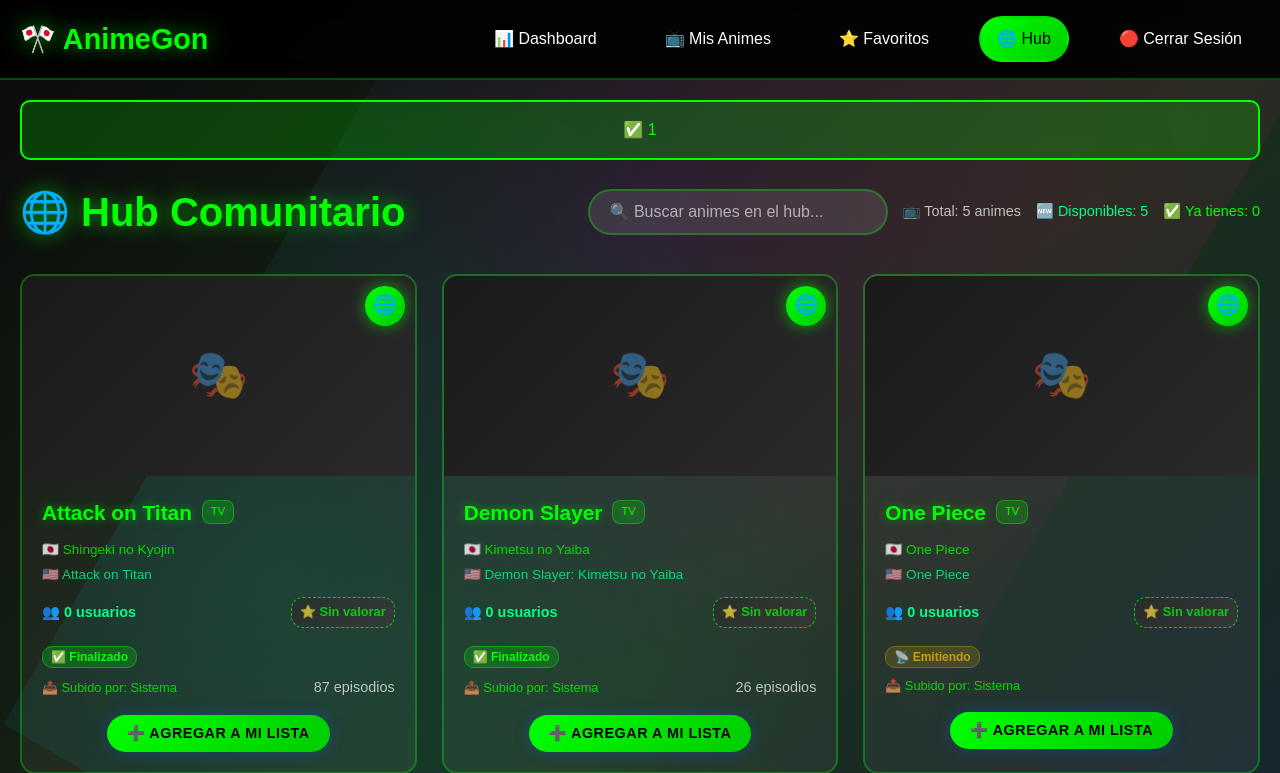
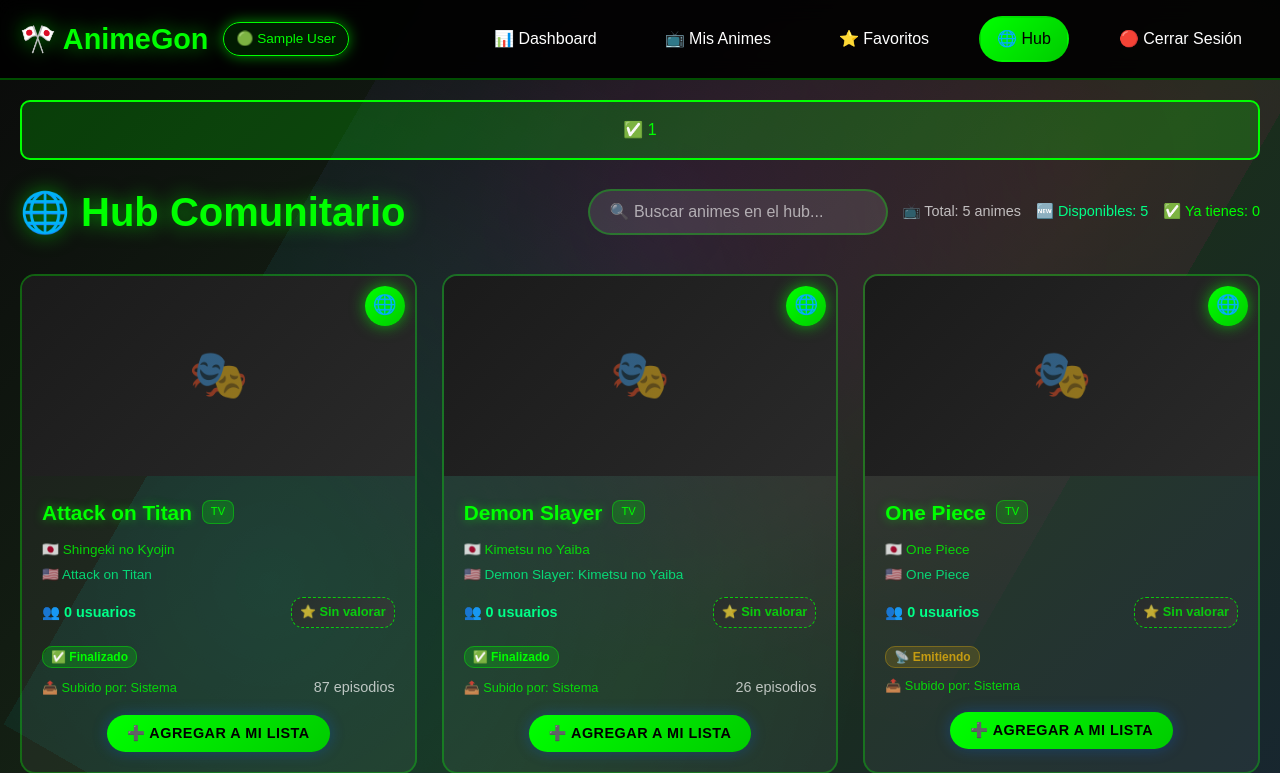
Before and after one commit to GonCoder/AnimeGon, a PHP site: page /views/hub.php in a window 1280 px wide. Shown: the top 773 px of the page. Run offline with PHP 8.4, Linux system fonts and the light colour scheme; the visitor is signed in with stand-in values (Sample User, id 1); data comes from the database, SQL or seed files in the repository.

Commit message:
small fix

```diff
--- a/views/hub.php
+++ b/views/hub.php
@@ -10,6 +10,21 @@
 }
 
 $usuario_id = $_SESSION['usuario_id'];
+
+// Obtener datos del usuario
+function obtenerDatosUsuario($usuario_id) {
+    try {
+        $conexion = obtenerConexion();
+        $query = "SELECT nombre, username FROM usuarios WHERE id = ?";
+        $stmt = $conexion->prepare($query);
+        $stmt->execute([$usuario_id]);
+        return $stmt->fetch(PDO::FETCH_ASSOC);
+    } catch (Exception $e) {
+        return ['nombre' => 'Usuario', 'username' => ''];
+    }
+}
+
+$usuario = obtenerDatosUsuario($usuario_id);
 
 // Obtener todos los animes del hub (excluyendo los que ya tiene el usuario)
 function obtenerAnimesHub($usuario_id) {
@@ -106,6 +121,31 @@
             box-sizing: border-box;
         }
 
+        /* Estilos para indicador de usuario */
+        .nav-logo {
+            display: flex;
+            align-items: center;
+            gap: 15px;
+        }
+
+        .user-indicator {
+            background: rgba(0, 255, 0, 0.1);
+            border: 1px solid #00ff00;
+            border-radius: 20px;
+            padding: 5px 12px;
+            font-size: 0.85rem;
+            color: #00ff00;
+            font-weight: 500;
+            white-space: nowrap;
+            animation: pulse-glow 2s infinite;
+        }
+
+        @keyframes pulse-glow {
+            0% { box-shadow: 0 0 5px rgba(0, 255, 0, 0.3); }
+            50% { box-shadow: 0 0 15px rgba(0, 255, 0, 0.6); }
+            100% { box-shadow: 0 0 5px rgba(0, 255, 0, 0.3); }
+        }
+
         body {
             font-family: 'Arial', sans-serif;
             background: linear-gradient(135deg, #0a0a0a, #1a2e1a, #16213e);
@@ -958,6 +998,7 @@
         <div class="nav-container">
             <div class="nav-logo">
                 <h2>🎌 AnimeGon</h2>
+                <span class="user-indicator">🟢 <?= htmlspecialchars($usuario['nombre']) ?></span>
             </div>
             <div class="nav-menu">
                 <a href="dashboard.php" class="nav-link">📊 Dashboard</a>
```
Also changed, not shown: views/favoritos.php (+41 -0 lines), views/mis_animes.php (+41 -0 lines).
